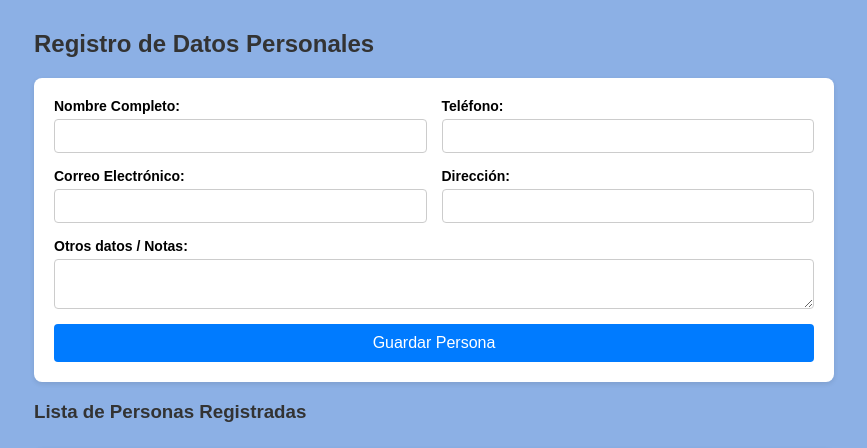
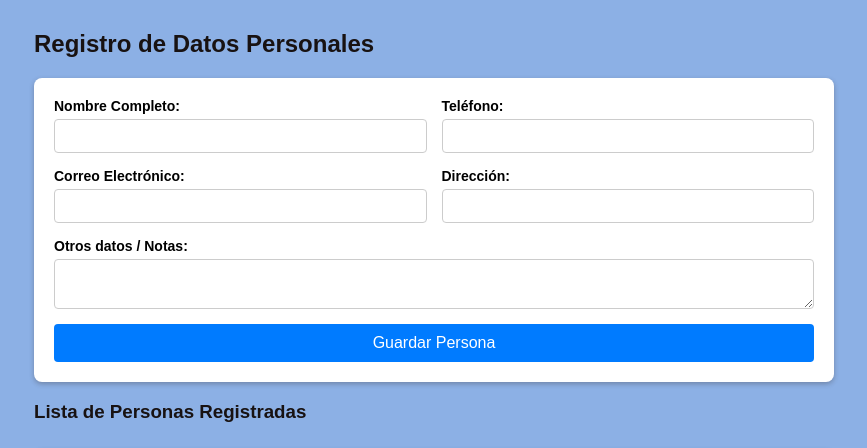
Before and after one commit to Javier-Checa/MASTER-PYTHON, a Flask app: page / in a window 1280 px wide. Shown: the top 448 px of the page, without its empty margins (206-1073 px from the left). Run offline with Flask 3, Linux system fonts and the light colour scheme; data that the repository does not hold is empty.

Commit message:
Mi webproyecto cont5

```diff
--- a/24-mi-webproyecto/templates/index.html
+++ b/24-mi-webproyecto/templates/index.html
@@ -13,13 +13,13 @@
       background-color: #8cb0e5;
     }
     h2, h3 {
-      color: #333;
+      color: #181212;
     }
     form {
       background: white;
       padding: 20px;
       border-radius: 8px;
-      box-shadow: 0 2px 5px rgba(0,0,0,0.1);
+      box-shadow: 0 2px 5px rgba(58, 49, 49, 0.33);
       display: grid;
       grid-template-columns: 1fr 1fr;
       gap: 15px;
```
